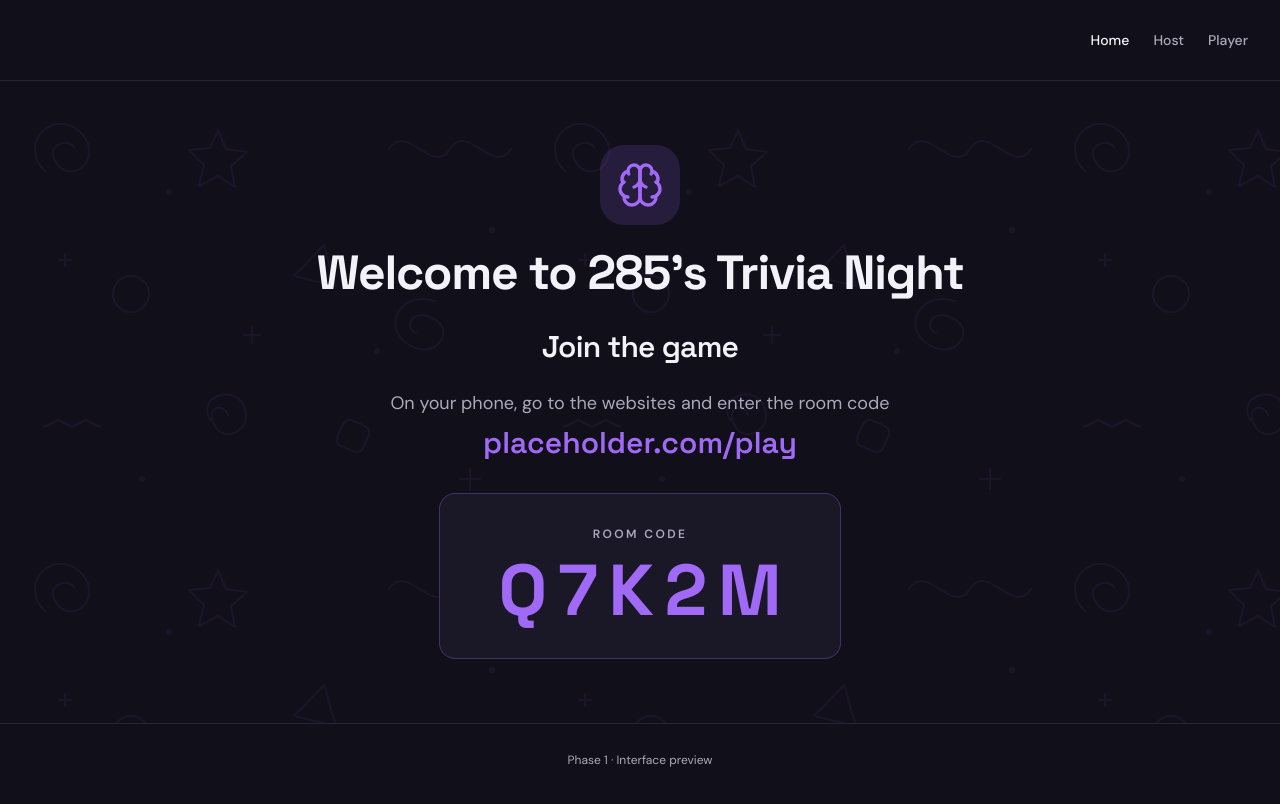
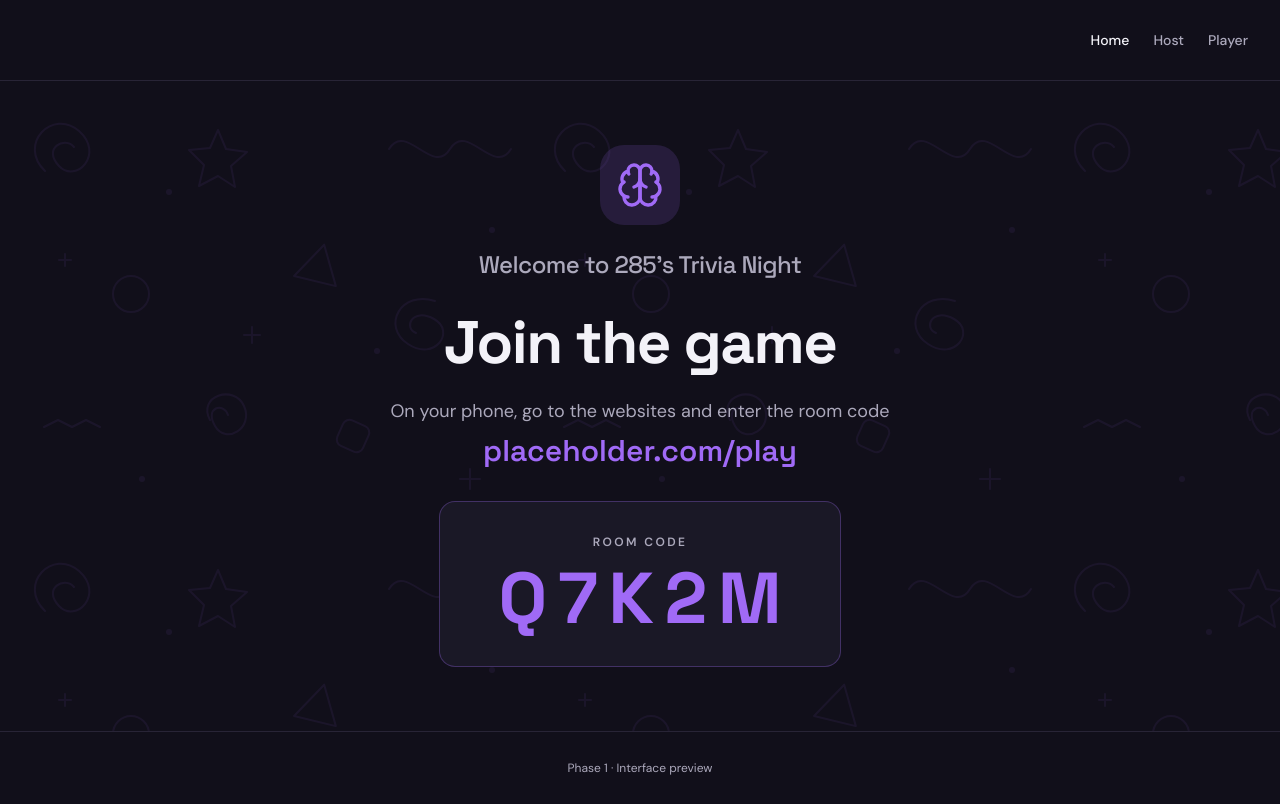
Before and after one commit to beeppio/trivia-night, a React (Vite) app: page / in a window 1280 px wide. Built offline with nearby package versions, Linux system fonts and the light colour scheme.

Commit message:
[dyad] Make welcome title smaller and restore large Join the game heading

```diff
--- a/src/pages/Index.tsx
+++ b/src/pages/Index.tsx
@@ -9,8 +9,8 @@ export default function Index() {
         <BackgroundPattern />
         <section className="enter relative w-full max-w-3xl text-center">
           <Brand large />
-          <h1 className="text-3xl font-bold leading-tight tracking-tight sm:text-5xl">Welcome to 285's Trivia Night</h1>
-          <h2 className="mt-8 text-2xl font-semibold tracking-tight sm:text-3xl">Join the game</h2>
+          <h1 className="text-lg font-medium leading-tight tracking-tight text-muted-foreground sm:text-2xl">Welcome to 285's Trivia Night</h1>
+          <h2 className="mt-8 text-4xl font-bold tracking-tight sm:text-6xl">Join the game</h2>
           <p className="mt-6 text-base leading-7 text-muted-foreground sm:text-lg">
             On your phone, go to the websites and enter the room code
           </p>
```
